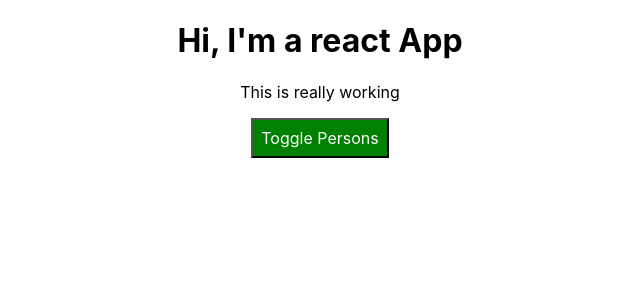
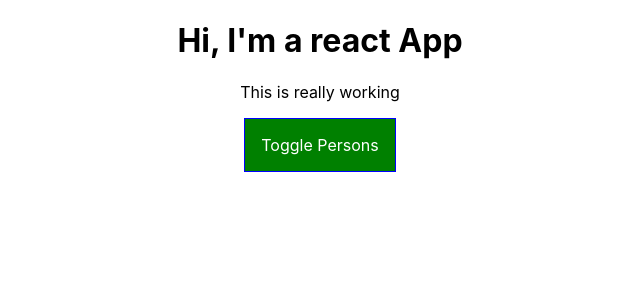
Before and after one commit to stjepanantolovic/ReactStjepan, a React (Create React App) app: page / in a window 1280 px wide. Shown: the top 300 px of the page, without its empty margins (320-960 px from the left). Built offline with nearby package versions, Linux system fonts and the light colour scheme.

Commit message:
7.81 Splitting an App Into Components

```diff
--- a/src/components/Cockpit/Cockpit.js
+++ b/src/components/Cockpit/Cockpit.js
@@ -0,0 +1,29 @@
+import React from 'react';
+import classes from './Cockpit.module.css'
+
+const cockpit = (props) =>{
+
+    const assignedClasses=[];
+    let btnClass='';
+    if(props.showPersons){
+        btnClass=classes.Red;
+    }
+
+    if(props.persons.length<=2){
+      assignedClasses.push(classes.red);
+    }
+    if(props.persons.length<=1){
+      assignedClasses.push(classes.bold);
+    }
+
+    return(
+        <div className={classes.Cockpit}>
+            <h1>Hi, I'm a react App</h1>
+            <p className={assignedClasses.join(' ')}>This is really working</p>
+            <button className={btnClass}
+            onClick={props.clicked}>Toggle Persons</button>
+        </div>
+    );
+};
+
+export default cockpit;
--- /dev/null
+++ b/src/components/Cockpit/Cockpit.module.css
@@ -0,0 +1,34 @@
+.Cockpit {
+    text-align: center;
+  }
+
+  .red {
+    color:red;
+  }
+
+  .bold {
+    font-weight: bold;
+  }
+
+  .Cockpit button{
+    background-color: green;
+    color: white;
+    font: inherit;
+    border: 1px solid blue;
+    padding: 16px;
+    cursor: pointer;
+  }
+
+  .Cockpit button:hover{
+    background-color: lightgreen;
+    color: black;
+  }
+
+  .Cockpit button.Red{
+    background-color: red;
+  }
+
+  .Cockpit button.Red:hover{
+    background-color: salmon;
+    color: black;
+  }
--- a/src/components/Persons/Persons.js
+++ b/src/components/Persons/Persons.js
@@ -0,0 +1,13 @@
+import React from 'react';
+import Person from './Person/Person';
+
+const persons = (props) => props.persons.map((person, index) => {
+        return <Person
+        click={()=> props.clicked(index)}
+        name={person.name}
+        age={person.age}
+        key={person.id}
+        changed={(event)=>props.changed(event, person.id)}/>
+      });
+
+export default persons;
--- a/src/containers/App.js
+++ b/src/containers/App.js
@@ -1,8 +1,8 @@
 import React, { Component } from 'react';
 import './App.module.css';
 import classes from './App.module.css';
-
-import Person from '../components/Persons/Person/Person';
+import Persons from '../components/Persons/Persons';
+import Cockpit from '../components/Cockpit/Cockpit';
 
 class App extends Component{
  state = {
@@ -29,8 +29,7 @@ person.name= event.target.value;
   const persons = [...this.state.persons];
   persons[personIndex]= person;
 
-  this.setState( {
-    persons: persons})
+  this.setState( {persons: persons});
 }
 
 deletePersonHandler=(personIndex)=>{
@@ -44,51 +43,24 @@ const doesShow = this.state.showPersons;
   this.setState({showPersons: !doesShow});
  }
 
-  render(){
-const style = {
-  backgroundColor: 'green',
-  color: 'white',
-  font: 'inherit',
-  border: '1x solid blue',
-  padding: '8px',
-  cursor: 'pointer',
-};
-
+  render (){
     let persons = null;
 
     if (this.state.showPersons){
- persons = (
-<div>
-         {this.state.persons.map((person, index) => {
-           return <Person
-           click={()=> this.deletePersonHandler(index)}
-           name={person.name}
-           age={person.age}
-           key={person.id}
-           changed={(event)=>this.nameChangedHandler(event, person.id)}/>
-         })}
-        </div>
- );
- style.backgroundColor='red';
-}
-
-let assignedClasses=[];
-if(this.state.persons.length<=2){
-  assignedClasses.push(classes.red);
-}
-if(this.state.persons.length<=1){
-  assignedClasses.push(classes.bold);
+    persons = <Persons
+        persons= {this.state.persons}
+        clicked={this.deletePersonHandler}
+        changed={this.nameChangedHandler} />;
     }
         return (
           <div className={classes.App}>
-        <h1>Hi, I'm a react App</h1>
-        <p className={assignedClasses.join(' ')}>This is really working</p>
-        <button style={style}
-        onClick={this.togglePersonHandler}>Toggle Persons</button>
+          <Cockpit
+          showPersons={this.state.showPersons}
+          persons={this.state.persons}
+          clicked={this.togglePersonHandler}/>
           {persons}
           </div>
         );
   }
-};
-
+}
 export default App;
--- a/src/containers/App.module.css
+++ b/src/containers/App.module.css
@@ -9,3 +9,26 @@
 .bold {
   font-weight: bold;
 }
+
+.App button{
+  background-color: green;
+  color: white;
+  font: inherit;
+  border: 1px solid blue;
+  padding: 16px;
+  cursor: pointer;
+}
+
+.App button:hover{
+  background-color: lightgreen;
+  color: black;
+}
+
+.App button.Red{
+  background-color: red;
+}
+
+.App button.Red:hover{
+  background-color: salmon;
+  color: black;
+}
```
Lines whose indentation alone changed are shown as unchanged.
